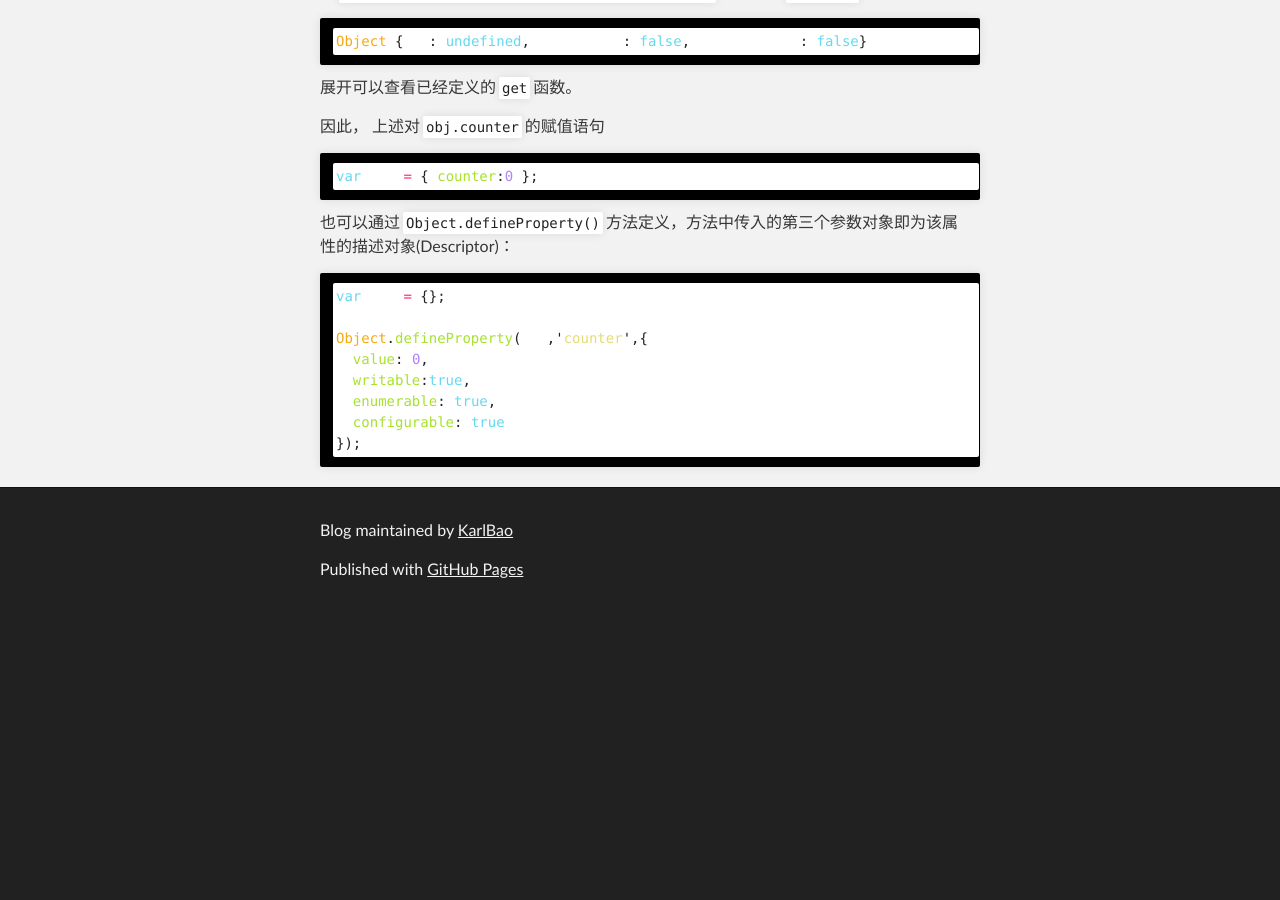
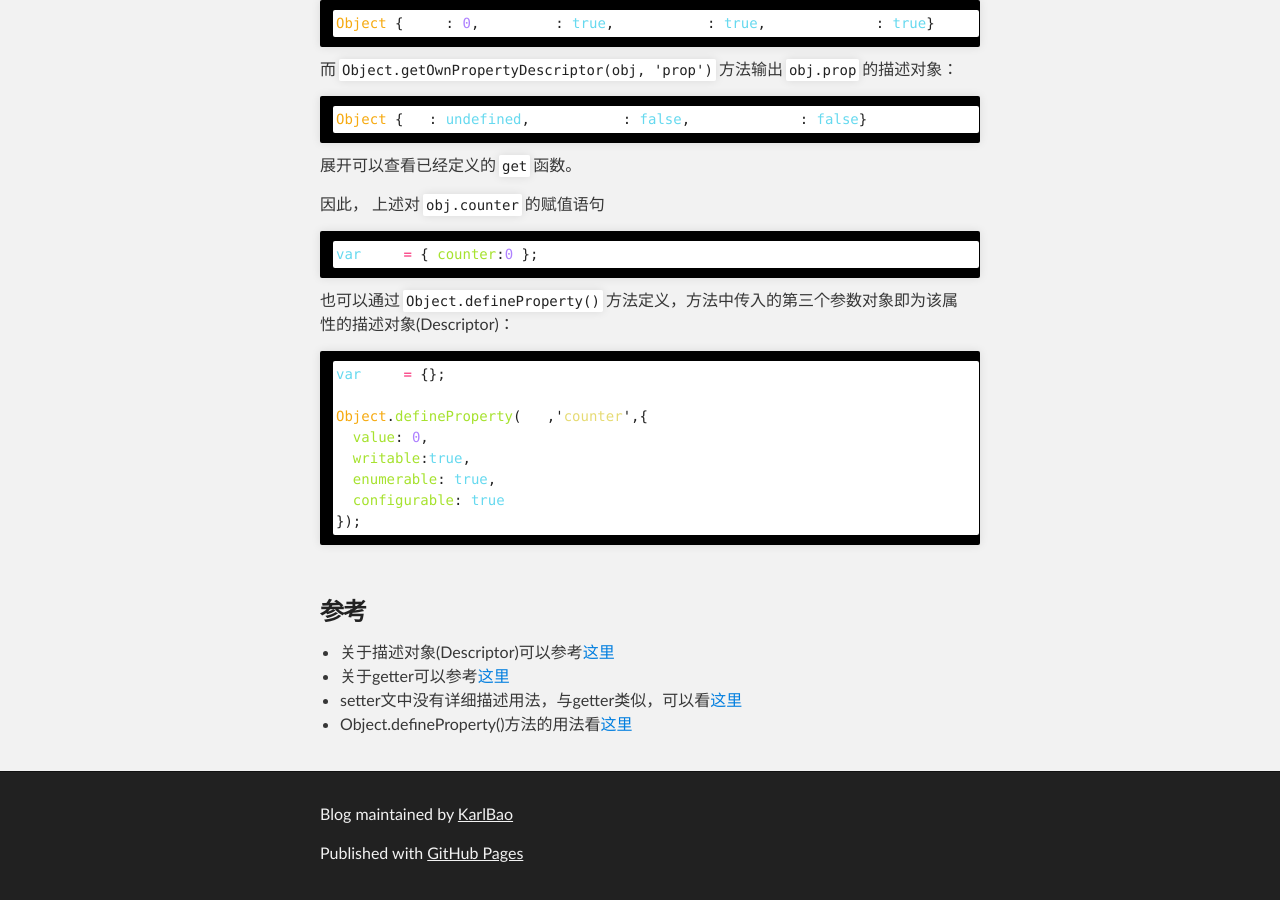
Before and after one commit to KarlBao/Blog, a Jekyll site: the page built from _posts/2016-07-05-setter-getter-pair和property-descriptor.md, in a window 1280 px wide and 900 px high, scrolled down 1675 px. Built offline with Jekyll 4.4.1, drawn with Linux system fonts in a browser that asks for light colours; before the commit the page ends 2291 px from its top, so only the background shows below that.

Commit message:
add reference

````diff
--- a/_posts/2016-07-05-setter-getter-pair和property-descriptor.md
+++ b/_posts/2016-07-05-setter-getter-pair和property-descriptor.md
@@ -3,6 +3,8 @@ layout: default_post
 ---
 
 `set`语句和`get`语句作为**函数**绑定在对象(`Object`)的属性上。当访问该属性时，`get`函数被调用。当对该属性赋值时，`set`函数被调用。
+
+<br/>
 
 ### 创建一个getter
 
@@ -37,6 +39,7 @@ Object.defineProperty(obj,'prop',{
 ```
 同样地，访问两次`obj.prop`，控制台会分别输出`now counter is 1`和`now counter is 2`。
 
+<br/>
 
 ### 对象属性的两种描述符(Property descriptor)
 
@@ -81,3 +84,12 @@ Object.defineProperty(obj,'counter',{
   configurable: true
 });
 ```
+
+<br/>
+
+### 参考
+
+* 关于描述对象(Descriptor)可以参考[这里](http://es6.ruanyifeng.com/#docs/object#属性的可枚举性)
+* 关于getter可以参考[这里](https://developer.mozilla.org/zh-CN/docs/Web/JavaScript/Reference/Functions/get)
+* setter文中没有详细描述用法，与getter类似，可以看[这里](https://developer.mozilla.org/zh-CN/docs/Web/JavaScript/Reference/Functions/set)
+* Object.defineProperty()方法的用法看[这里](https://developer.mozilla.org/en-US/docs/Web/JavaScript/Reference/Global_Objects/Object/defineProperty)
````
